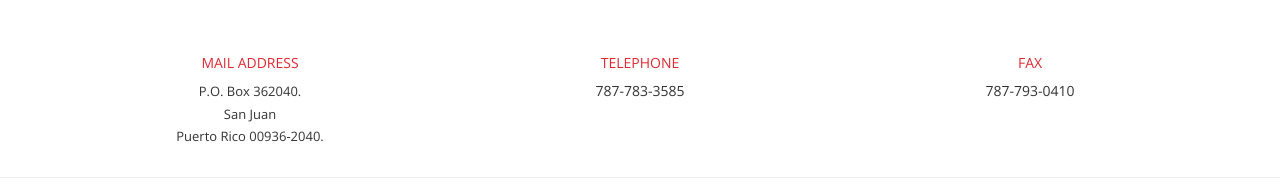
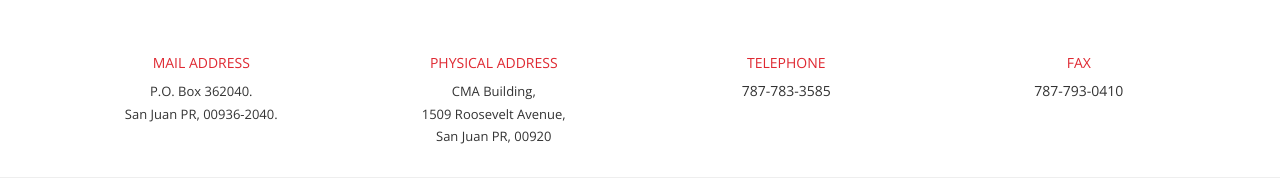
Before and after one commit to cfboy/GeoConsult, a plain HTML site: page contact.html in a window 1280 px wide. Shown: the part 605-800 px from the top of the page. Drawn offline with nearby package versions, Linux system fonts and the light colour scheme; some packages are replaced by stand-ins of ours.

Commit message:
Change home background. Add physical address and change mail on contact form. Change Patricia linkedin link.

```diff
--- a/contact.html
+++ b/contact.html
@@ -72,24 +72,30 @@
     <iframe src="https://www.google.com/maps/embed?pb=!1m18!1m12!1m3!1d1892.7905245183545!2d-66.10149992203287!3d18.411908999065048!2m3!1f0!2f0!3f0!3m2!1i1024!2i768!4f13.1!3m3!1m2!1s0x0%3A0x0!2zMTjCsDI0JzQyLjkiTiA2NsKwMDYnMDMuMyJX!5e0!3m2!1sen!2spr!4v1534287571329"
             width="100%" height="450" frameborder="0" style="border:0" allowfullscreen></iframe>
     <!--<iframe src="https://www.google.com/maps/embed?pb=!1m18!1m12!1m3!1d3785.3600603683144!2d-66.10095968500114!3d18.42195398746649!2m3!1f0!2f0!3f0!3m2!1i1024!2i768!4f13.1!3m3!1m2!1s0x8c03691ed9355569%3A0xee8a43880353ca47!2sGeoConsult!5e0!3m2!1sen!2spr!4v1526354234678"-->
-            <!--width="100%" height="400" frameborder="0" style="border:0" allowfullscreen></iframe>-->
+    <!--width="100%" height="400" frameborder="0" style="border:0" allowfullscreen></iframe>-->
 </div>
 <section id="contact-page">
     <div class="container">
         <div class="center">
             <div class="row">
-                <div class="col-md-4">
+                <div class="col-md-3">
                     <h5 class="color" style="text-align: center">MAIL ADDRESS</h5>
                     <p>P.O. Box 362040. <br>
-                        San Juan <br>
-                        Puerto Rico 00936-2040.</p>
+                        San Juan PR, 00936-2040.</p>
                 </div>
-                <div class="col-md-4" style="text-align: center">
+                <div class="col-md-3">
+                    <h5 class="color" style="text-align: center">PHYSICAL ADDRESS</h5>
+                    <p> CMA Building, <br>
+                        1509 Roosevelt Avenue, <br>
+                        San Juan PR, 00920
+                    </p>
+                </div>
+                <div class="col-md-3" style="text-align: center">
                     <h5 class="color" style="text-align: center">TELEPHONE</h5>
                     <a href="tel:787-783-3585">787-783-3585</a>
 
                 </div>
-                <div class="col-md-4" style="text-align: center">
+                <div class="col-md-3" style="text-align: center">
                     <h5 class="color" style="text-align: center">FAX</h5>
                     <a href="tel:787-793-0410" style="text-align: center">787-793-0410</a>
 
@@ -108,7 +114,7 @@
             <div class="col-md-6 col-md-offset-3">
                 <div id="sendmessage">Your message has been sent. Thank you!</div>
                 <div id="errormessage"></div>
-                <form action="mailto:cristian.torres2@upr.edu" method="post" role="form" class="contactForm">
+                <form action="mailto:arc@geoconsult.us" method="post" role="form" class="contactForm">
                     <div class="form-group">
                         <input type="text" name="name" class="form-control" id="name" placeholder="Your Name"
                                data-rule="minlen:4" data-msg="Please enter at least 4 chars"/>
@@ -149,8 +155,10 @@
             <div class="social-icon">
                 <div class="col-md-4">
                     <ul class="social-network">
-                        <li><a href="https://www.facebook.com/geoconsultus/" target="_blank" class="fb tool-tip" title="Facebook"><i class="fa fa-facebook"></i></a></li>
-                        <li><a href="https://www.linkedin.com/company/geoconsult-geotechnical-engineers/" target="_blank" class="linkedin tool-tip" title="Linkedin"><i class="fa fa-linkedin"></i></a>
+                        <li><a href="https://www.facebook.com/geoconsultus/" target="_blank" class="fb tool-tip"
+                               title="Facebook"><i class="fa fa-facebook"></i></a></li>
+                        <li><a href="https://www.linkedin.com/company/geoconsult-geotechnical-engineers/"
+                               target="_blank" class="linkedin tool-tip" title="Linkedin"><i class="fa fa-linkedin"></i></a>
                         </li>
                     </ul>
                 </div>
```
Also changed, not shown: about.html (+1 -1 lines), index.html (+1 -1 lines), images/geoConsult/aboutUs.jpg (deleted), 1 other file.
